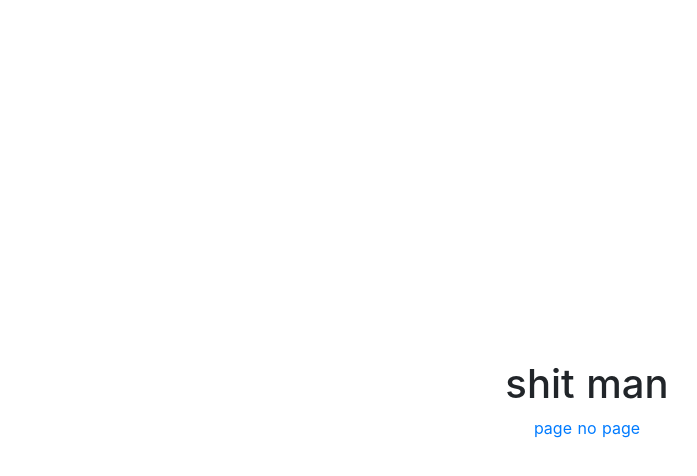
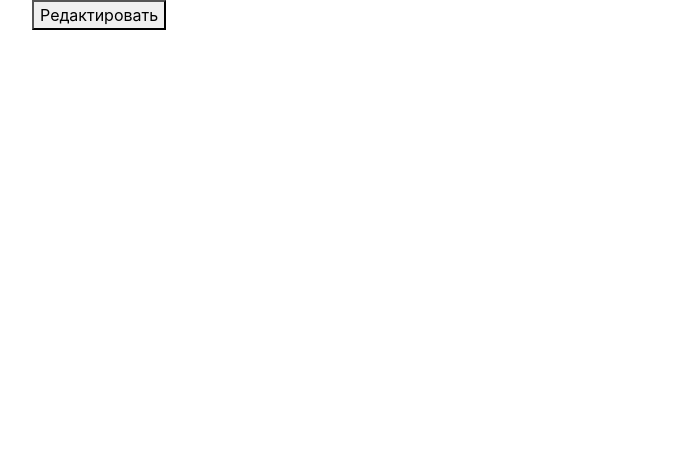
Before and after one commit to TiTTY-TWiSTER/ToDo-big, a Nuxt app: page / in a window 1280 px wide. Shown: the top 476 px of the page, without its empty margins (53-750 px from the left). Built offline with nearby package versions, Linux system fonts and the light colour scheme.

Commit message:
first push

```diff
--- a/components/Logo.vue
+++ /dev/null
@@ -1,6 +0,0 @@
-<template>
-  <div><h1>shit man</h1></div>
-</template>
-<style>
-
-</style>
--- a/layouts/default.vue
+++ b/layouts/default.vue
@@ -5,51 +5,5 @@
 </template>
 
 <style>
-html {
-  font-family: 'Source Sans Pro', -apple-system, BlinkMacSystemFont, 'Segoe UI',
-    Roboto, 'Helvetica Neue', Arial, sans-serif;
-  font-size: 16px;
-  word-spacing: 1px;
-  -ms-text-size-adjust: 100%;
-  -webkit-text-size-adjust: 100%;
-  -moz-osx-font-smoothing: grayscale;
-  -webkit-font-smoothing: antialiased;
-  box-sizing: border-box;
-}
 
-*,
-*:before,
-*:after {
-  box-sizing: border-box;
-  margin: 0;
-}
-
-.button--green {
-  display: inline-block;
-  border-radius: 4px;
-  border: 1px solid #3b8070;
-  color: #3b8070;
-  text-decoration: none;
-  padding: 10px 30px;
-}
-
-.button--green:hover {
-  color: #fff;
-  background-color: #3b8070;
-}
-
-.button--grey {
-  display: inline-block;
-  border-radius: 4px;
-  border: 1px solid #35495e;
-  color: #35495e;
-  text-decoration: none;
-  padding: 10px 30px;
-  margin-left: 15px;
-}
-
-.button--grey:hover {
-  color: #fff;
-  background-color: #35495e;
-}
 </style>
--- a/nuxt.config.js
+++ b/nuxt.config.js
@@ -40,6 +40,7 @@ module.exports = {
   modules: [
     // Doc: https://bootstrap-vue.js.org
     'bootstrap-vue/nuxt',
+    '@nuxtjs/axios'
   ],
   /*
   ** Build configuration
--- /dev/null
+++ b/pages/change.vue
@@ -0,0 +1,45 @@
+<template>
+	<div>
+		<button @click='RedText'>go</button>
+		<section>
+			<div v-for='item in all'>
+				<h2>{{item.Title}}</h2>
+				<p v-for='(point,index) in all2' v-if='item.id == index+1'>{{point}}</p>
+			</div>
+
+		</section>
+	</div>
+</template>
+<script>
+import JQuery from 'jquery'
+ 	let $ = JQuery
+	export default{
+		async asyncData({ $axios }) {
+		  const all = await $axios.$get('https://maximum-movies.com/todo')
+		  return { all }
+		},
+		data(){
+			return{
+				all2:[]
+			}
+		},
+		mounted(){
+			this.RedText()
+		},
+		methods:{
+			RedText(){
+				//console.log(this.all)
+				var arr = []
+				for(var i = 0; i<this.all.length;i++){
+					let goodChange = this.all[i].description.split(' ') //вырезаем пробелы
+					let joy = goodChange.join(' ')//добавляем в одну строку без разделителя но с пробелами
+
+					//console.log(joy)
+					arr.push(joy.split('*')) //размечаем кол-во заметок по нашему разделителю
+				}
+				console.log(arr)
+				this.all2 = arr
+			}
+		}
+	}
+</script>
--- a/pages/index.vue
+++ b/pages/index.vue
@@ -1,32 +1,19 @@
 <template>
   <div class="container">
-    <div>
-      <Logo />
-      <router-link to="/page">page</router-link>
-      <router-link to="/noPage"> no page</router-link>
-    </div>
+    <button @click='$router.push("/change")'>Редактировать</button>
   </div>
 </template>
 
 <script>
-import Logo from '~/components/Logo.vue'
+
 
 export default {
   components: {
-    Logo
+
   }
 }
 </script>
 
 <style>
-.container {
-  margin: 0 auto;
-  min-height: 100vh;
-  display: flex;
-  justify-content: center;
-  align-items: center;
-  text-align: center;
-}
-
 
 </style>
--- a/pages/noPage/index.vue
+++ /dev/null
@@ -1,25 +0,0 @@
-<template>
-	<div>
-		<div class="text-center">
-			<h2>This is no PAGE</h2>
-			<ul>
-				<li v-for='item in datas'><img :src="item.thumbnailUrl" alt=""></li>
-			</ul>
-		</div>
-	</div>
-</template>
-<script>
-	export default{
-		data(){
-			return{
-				datas:[]
-			}
-		},
-		async asyncData(){
-			let data = await fetch('https://jsonplaceholder.typicode.com/photos').then(res=>res.json());
-			return{
-				datas:data
-			}
-		}
-	}
-</script>
--- a/pages/page/index.vue
+++ /dev/null
@@ -1,10 +0,0 @@
-<template>
-	<div>
-		<h2>this is PAGE</h2>
-	</div>
-</template>
-<script>
-	export default{
-
-	}
-</script>
```
Also changed, not shown: package.json (+5 -3 lines), 1 other file (tests, documents, lock files or other folders).
